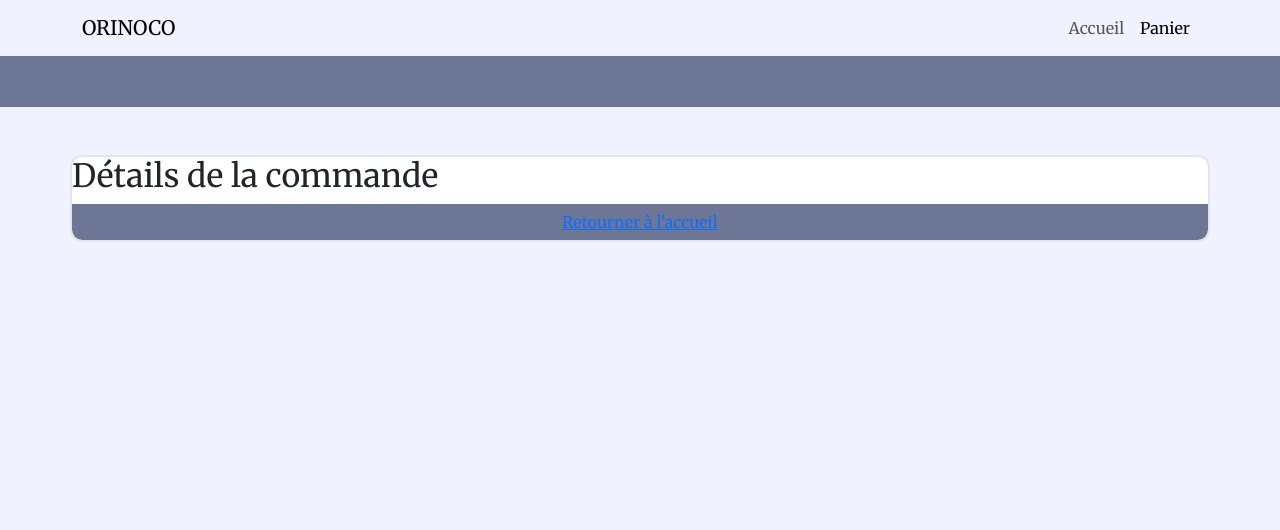
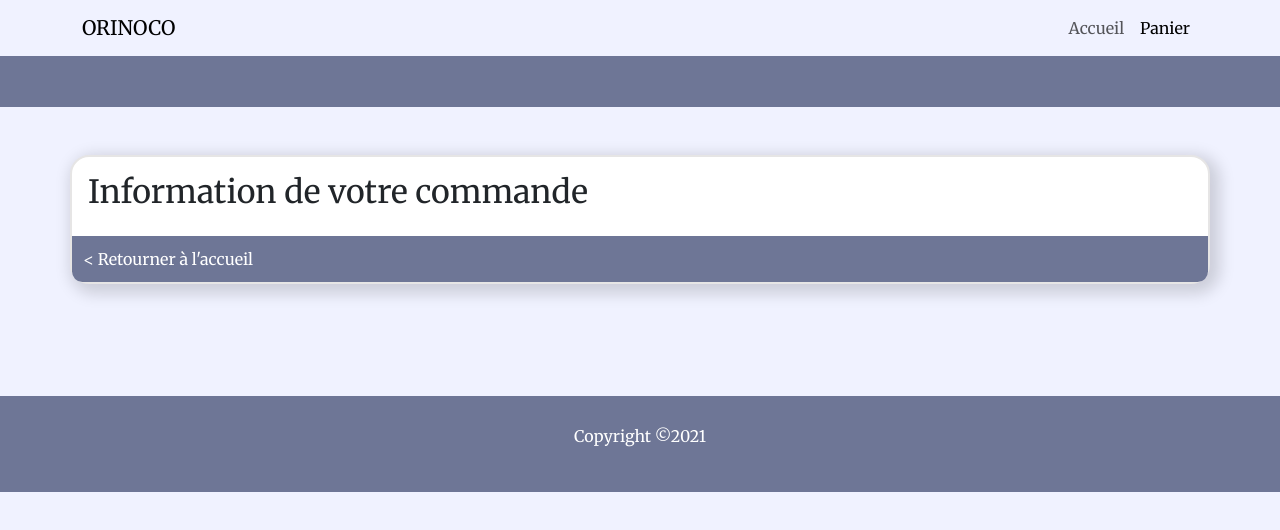
Before and after one commit to minorthomas/MinorThomas_5_09092021, a plain HTML site: page pages/order.html in a window 1280 px wide. Drawn offline with nearby package versions, Linux system fonts and the light colour scheme.

Commit message:
reorganize files & add style to order file

```diff
--- /dev/null
+++ b/css/base.css
@@ -0,0 +1,59 @@
+*,
+*::before,
+*::after {
+  box-sizing: border-box;
+}
+
+body {
+  min-height: 100%;
+  position: relative;
+  margin: 0;
+  padding: 0;
+  font-family: "Merriweather", serif;
+}
+
+html {
+  height: 100%;
+}
+
+#navbar,
+body {
+  background-color: rgb(240, 242, 255);
+}
+
+a {
+  color: inherit;
+  text-decoration: none;
+}
+
+a:hover {
+  color: inherit;
+  text-decoration: none;
+}
+
+#body_separation {
+  content: "";
+  padding: 1.6em;
+  background-color: rgb(110, 118, 150);
+  margin: 0 0 3em 0;
+}
+
+#error {
+  color: red;
+  font-size: 2em;
+}
+
+.btn,
+#footer {
+  background-color: rgb(110, 118, 150);
+}
+
+#footer {
+  height: 6em;
+  margin-top: 7em;
+  color: white;
+  display: flex;
+  width: 100%;
+  justify-content: center;
+  align-items: center;
+}
--- /dev/null
+++ b/css/order.css
@@ -0,0 +1,29 @@
+main {
+  background-color: white;
+  border: solid 0.15em rgb(230, 229, 229);
+  border-radius: 1.2em;
+  -webkit-box-shadow: 5px 5px 15px 5px rgba(0, 0, 0, 0.15);
+  box-shadow: 5px 5px 15px 5px rgba(0, 0, 0, 0.15);
+}
+
+#order {
+  padding: 1em;
+}
+
+#order_footer {
+  background-color: rgb(110, 118, 150);
+  border: 0 solid transparent;
+  border-radius: 0 0 0.65em 0.65em;
+  display: flex;
+  flex-direction: row;
+  justify-content: space-around;
+  padding: 0.4em;
+}
+
+#order_footer a {
+  width: 100%;
+  padding: 0.3em;
+  display: flex;
+  color: white;
+  justify-content: flex-start;
+}
--- a/features/product.js
+++ b/js/product.js
@@ -29,7 +29,7 @@ fetch(cameraUrl)
 
 const addCameraInDom = (camera) => {
   let products = document.createElement("div")
-  products.setAttribute("id", "products")
+  products.setAttribute("id", "product_container")
   products.classList.add("container")
   document.querySelector("main").appendChild(products)
 
--- a/pages/confirmorder.html
+++ b/pages/order.html
@@ -12,7 +12,8 @@
     <link rel="preconnect" href="https://fonts.gstatic.com" crossorigin>
     <link href="https://fonts.googleapis.com/css2?family=Merriweather:wght@400;700&display=swap" rel="stylesheet">
 
-    <link rel="stylesheet" href="/css/basket.css">
+    <link rel="stylesheet" href="/css/base.css">
+    <link rel="stylesheet" href="/css/order.css">
 
     <title>Orinoco - Panier</title>
 </head>
@@ -44,16 +45,18 @@
 
     <main class="container p-0">
       <section id="order">
-        <h2>Détails de la commande</h2>
+        <h2>Information de votre commande</h2>
       </section>
-      <footer id="basket_footer">
-        <a class="basket_total" href="/index.html">Retourner à l'accueil</a>
+      <footer id="order_footer">
+        <a class="order_home" href="/index.html"> < Retourner à l'accueil</a>
       </footer>
     </main>
 
+    <footer id="footer"><p>Copyright ©2021</p></footer>
+
 </body>
 
-<script src="a" type="text/javascript"></script>
+<script src="/js/order.js" type="text/javascript"></script>
 <script src="/node_modules/bootstrap/dist/js/bootstrap.js" type="text/javascript"></script>
 
 </html>
--- a/style.css
+++ /dev/null
@@ -1,147 +0,0 @@
-*, *::before, *::after {
-	box-sizing: border-box;
-}
-
-body {
-	margin: 0;
-	padding: 0;
-    font-family: 'Merriweather', serif;
-}
-
-h1 {
-    font-weight: 700;
-}
-
-#navbar, body {
-    background-color: rgb(240, 242, 255);
-}
-
-a {
-    color: inherit;
-    text-decoration: none;
-}
-
-a:hover{
-    color: inherit;
-    text-decoration: none;
-}
-
-#body_separation {
-    content: '';
-    padding: 1.6em;
-    background-color: rgb(110, 118, 150);
-    margin: 0 0 3em 0;
-}
-
-#products {
-    display: flex;
-    flex-direction: row;
-    justify-content: flex-start;
-    flex-wrap: wrap;
-    margin-left: auto;
-    margin-right: auto;
-}
-
-.product {
-    display: flex;
-    flex-direction: column;
-    justify-content: center;
-    margin: 3em 0 0 0;
-    background-color: white;
-    padding: 1em;
-    border: solid 0.15em rgb(230, 229, 229);
-    border-radius: 1.2em;
-    -webkit-box-shadow: 5px 5px 15px 5px rgba(0,0,0,0.15);
-    box-shadow: 5px 5px 15px 5px rgba(0,0,0,0.15);
-}
-
-.product img{
-    object-fit: cover;
-    max-width: 100%;
-}
-
-.product_info {
-    display: flex;
-    flex-direction: row;
-    justify-content: space-between;
-    padding-top: 1em;
-}
-
-.product_info p {
-    margin: 0;
-    margin-right: 3em;
-}
-
-.product_info span {
-    display: flex;
-    align-items: center;
-}
-
-#error {
-    color: red;
-    font-size: 2em;
-}
-
-.btn {
-    background-color: rgb(110, 118, 150);
-}
-
-#product {
-    display: flex;
-    flex-direction: column;
-    justify-content: center;
-    margin: 3em 0 0 0;
-    background-color: white;
-    padding: 1em;
-    border: solid 0.15em rgb(230, 229, 229);
-    border-radius: 1.2em;
-    -webkit-box-shadow: 5px 5px 15px 5px rgba(0,0,0,0.15);
-    box-shadow: 5px 5px 15px 5px rgba(0,0,0,0.15);
-}
-
-.product_img{
-    object-fit: cover;
-    max-width: 100%;
-}
-
-#product h2 {
-    margin-top: 0.3em;
-}
-
-#product form {
-    margin-bottom: 1em;
-}
-
-@media only screen and (min-width: 768px) {
-    #products {
-        display: flex;
-        flex-direction: row;
-        justify-content: center;
-        flex-wrap: wrap;
-    }
-
-    #product{
-        max-width: 540px;
-        margin: 1.5em 1em 1em 1em;
-    }
-}
-
-@media only screen and (min-width: 992px) {
-    #products {
-        display: flex;
-        flex-direction: row;
-        justify-content: center;
-        flex-wrap: wrap;
-    }
-
-    .product{
-        max-width: 433px;
-        margin: 1.5em 1em 1em 1em;
-    }
-}
-
-@media only screen and (min-width: 1200px) {
-    .product{
-        max-width: 523px;
-    }
-}
```
Also changed, not shown: css/index.css (added, +66 -0 lines), css/product.css (added, +57 -0 lines), index.html (+8 -2 lines), pages/basket.html (+4 -1 lines), pages/product.html (+6 -2 lines), js/allproducts.js (renamed from features/allproducts.js), js/basket.js (renamed from features/basket.js), js/order.js (added), logo.png (deleted).
